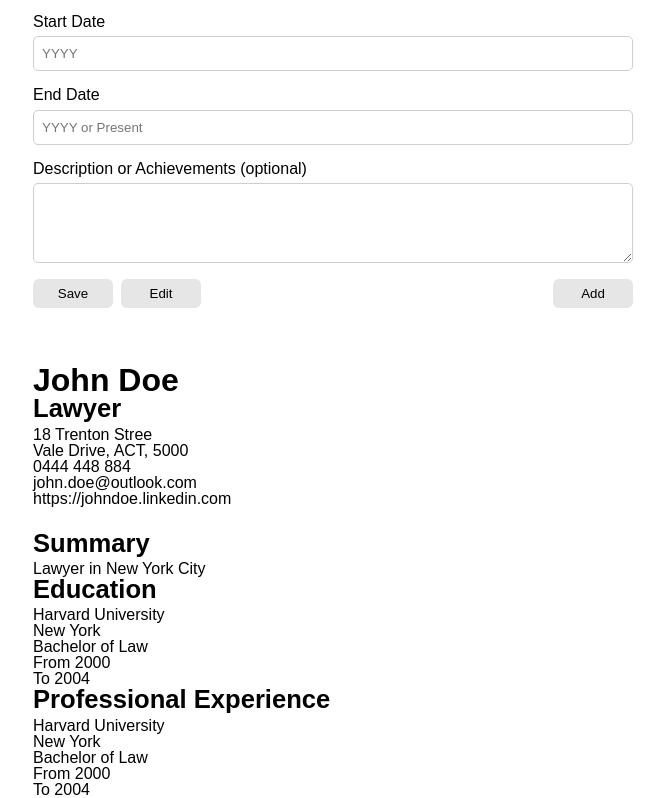
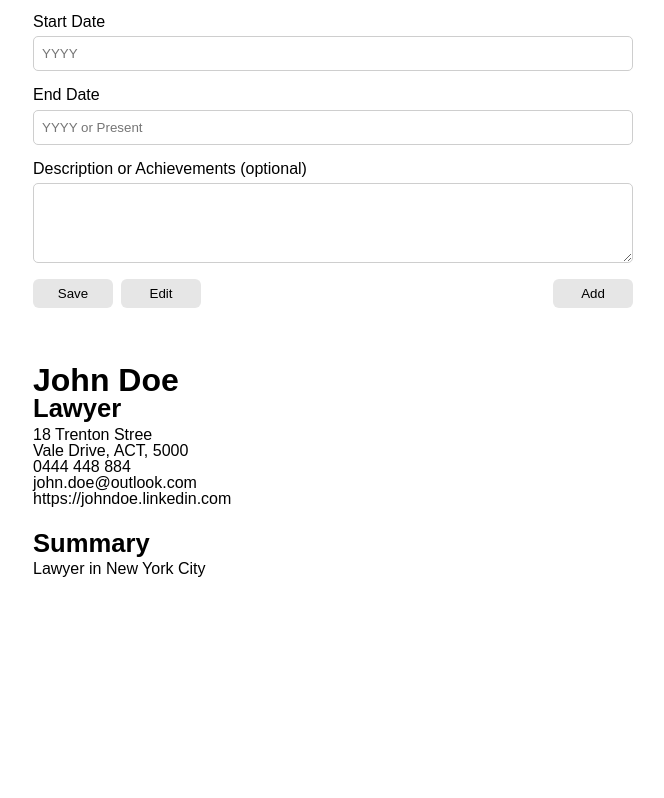
Before and after one commit to daniel-moderiano/cv-application, a React (Create React App) app: page / in a window 1280 px wide. Shown: the part 1795-2593 px from the top of the page, without its empty margins (307-971 px from the left). After the commit the page ends 2372 px from the top, so only its background shows below. Built offline with nearby package versions, Linux system fonts and the light colour scheme.

Commit message:
Add dynamic generation of education and professional sections of generated resume

```diff
--- a/src/App.js
+++ b/src/App.js
@@ -12,51 +12,7 @@ class App extends Component {
         <h1 className="header__title">CV Generator</h1>
       </header>
       <Main>
-      <div className="resume">
-        <div className="header">
-          <div className="personal">
-            <h1 className="personal__name">John Doe</h1>
-            <h2 className="personal__title">Lawyer</h2>
-          </div>
-          <div className="personal__info">
-            <div className="personal__address-one">18 Trenton Stree</div>
-            <div className="personal__address-two">Vale Drive, ACT, 5000</div>
-            <div className="personal__phone"> 0444 448 884</div>
-            <div className="personal__email">john.doe@outlook.com</div>
-            <div className="personal__linkedin">https://johndoe.linkedin.com</div>
-          </div>
-        </div>
 
-        <div className="summary">
-          <h2 className="summary__title">Summary</h2>
-          <p className="summary__text">Lawyer in New York City</p>
-        </div>
-
-        <div className="education">
-          <h2 className="education__title">Education</h2>
-          {/* <!-- Professional/education section can be abstracted to component to replicate as needed --> */}
-          <div className="education__section">
-            <div className="education__school">Harvard University</div>
-            <div className="education__city">New York</div>
-            <div className="education__degree">Bachelor of Law</div>
-            <div className="education__start">From 2000</div>
-            <div className="education__end">To 2004</div>
-            <div className="education__desc"></div>
-          </div>
-        </div>
-        <div className="professional">
-          <h2 className="professional__title">Professional Experience</h2>
-          {/* <!-- Professional/education section can be abstracted to component to replicate as needed --> */}
-          <div className="professional__section">
-            <div className="professional__company">Harvard University</div>
-            <div className="professional__city">New York</div>
-            <div className="professional__job">Bachelor of Law</div>
-            <div className="professional__start">From 2000</div>
-            <div className="professional__end">To 2004</div>
-            <div className="professional__desc"></div>
-          </div>
-        </div>
-      </div>
       </Main>
       <Sidebar />
     </div>
--- /dev/null
+++ b/src/components/EducationSection.js
@@ -0,0 +1,20 @@
+import React, { Component } from 'react'
+
+export default class EducationSection extends Component {
+  render() {
+    return (
+      <div className="education">
+        <h2 className="education__title">Education</h2>
+        {/* <!-- Professional/education section can be abstracted to component to replicate as needed --> */}
+        <div className="education__section">
+          <div className="education__school">Harvard University</div>
+          <div className="education__city">New York</div>
+          <div className="education__degree">Bachelor of Law</div>
+          <div className="education__start">From 2000</div>
+          <div className="education__end">To 2004</div>
+          <div className="education__desc"></div>
+        </div>
+      </div>
+    );
+  }
+}
--- a/src/components/Main.js
+++ b/src/components/Main.js
@@ -3,7 +3,9 @@ import ResumeSection from "./ResumeSection";
 import PersonalInfoForm from "./PersonalInfoForm";
 import ProfessionalExpForm from "./ProfessionalExpForm";
 import EducationForm from "./EducationForm";
+import ProfessionalSection from "./ProfessionalSection";
 import { nanoid } from "nanoid";
+import EducationSection from "./EducationSection";
 
 class Main extends Component {
   constructor(props) {
@@ -43,8 +45,6 @@ class Main extends Component {
         return data;
       }) });
     }
-
-    console.log(this.state);
   }
 
   addProfForm() {
@@ -103,9 +103,8 @@ class Main extends Component {
       );
     }
 
-
-
-
+    const educationSections = this.state.education.map((data, index) => (<EducationSection data={data} key={index} />));
+    const professionalSections = this.state.professional.map((data, index) => (<ProfessionalSection data={data} key={index} />));
 
     return (
       <main className="main">
@@ -142,30 +141,10 @@ class Main extends Component {
             <p className="summary__text">Lawyer in New York City</p>
           </div>
 
-          <div className="education">
-            <h2 className="education__title">Education</h2>
-            {/* <!-- Professional/education section can be abstracted to component to replicate as needed --> */}
-            <div className="education__section">
-              <div className="education__school">Harvard University</div>
-              <div className="education__city">New York</div>
-              <div className="education__degree">Bachelor of Law</div>
-              <div className="education__start">From 2000</div>
-              <div className="education__end">To 2004</div>
-              <div className="education__desc"></div>
-            </div>
-          </div>
-          <div className="professional">
-            <h2 className="professional__title">Professional Experience</h2>
-            {/* <!-- Professional/education section can be abstracted to component to replicate as needed --> */}
-            <div className="professional__section">
-              <div className="professional__company">Harvard University</div>
-              <div className="professional__city">New York</div>
-              <div className="professional__job">Bachelor of Law</div>
-              <div className="professional__start">From 2000</div>
-              <div className="professional__end">To 2004</div>
-              <div className="professional__desc"></div>
-            </div>
-          </div>
+          {educationSections}
+          {professionalSections}
+          {/* <EducationSection />
+          <ProfessionalSection /> */}
         </div>
 
 
--- /dev/null
+++ b/src/components/ProfessionalSection.js
@@ -0,0 +1,20 @@
+import React, { Component } from 'react'
+
+export default class ProfessionalSection extends Component {
+  render() {
+    return (
+      <div className="professional">
+        <h2 className="professional__title">Professional Experience</h2>
+        {/* <!-- Professional/education section can be abstracted to component to replicate as needed --> */}
+        <div className="professional__section">
+          <div className="professional__company">Harvard University</div>
+          <div className="professional__city">New York</div>
+          <div className="professional__job">Bachelor of Law</div>
+          <div className="professional__start">From 2000</div>
+          <div className="professional__end">To 2004</div>
+          <div className="professional__desc"></div>
+        </div>
+      </div>
+    )
+  }
+}
--- a/style.css
+++ /dev/null
@@ -1,24 +0,0 @@
-.resume {
-  display: flex;
-  flex-direction: column;
-  min-width: 600px;
-}
-
-.resume.header {
-  display: flex;
-  align-items: center;
-  justify-content: space-between;
-}
-
-.education__section {
-  display: grid;
-  grid-template-areas:
-    "school from to"
-    "city"
-    "degree"
-  ;
-}
-
-.education__school {
-  grid-area: school;
-}
```
Also changed, not shown: index.html (deleted, +0 -59 lines).
